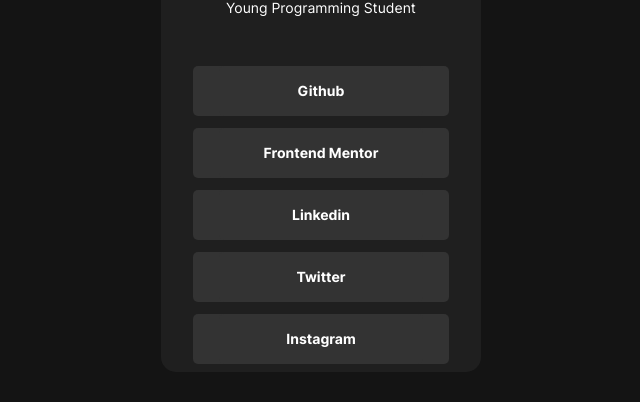
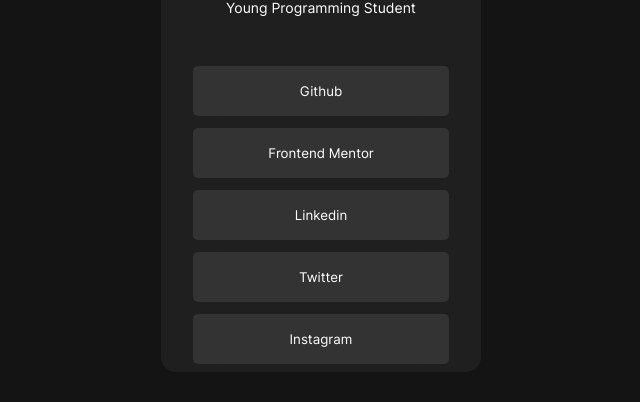
Before and after one commit to PedroLucaV/atividade-react-form, a React (Vite) app: page / in a window 1280 px wide. Shown: the part 328-730 px from the top of the page, without its empty margins (319-959 px from the left). Built offline with nearby package versions, Linux system fonts and the light colour scheme.

Commit message:
Update style.css

```diff
--- a/src/style.css
+++ b/src/style.css
@@ -88,7 +88,7 @@
     color: var(--Dark_Grey);
 }
 
-input{
+button{
     font-size: 14px;
     color: var(--White);
     font-weight: 700;
```
